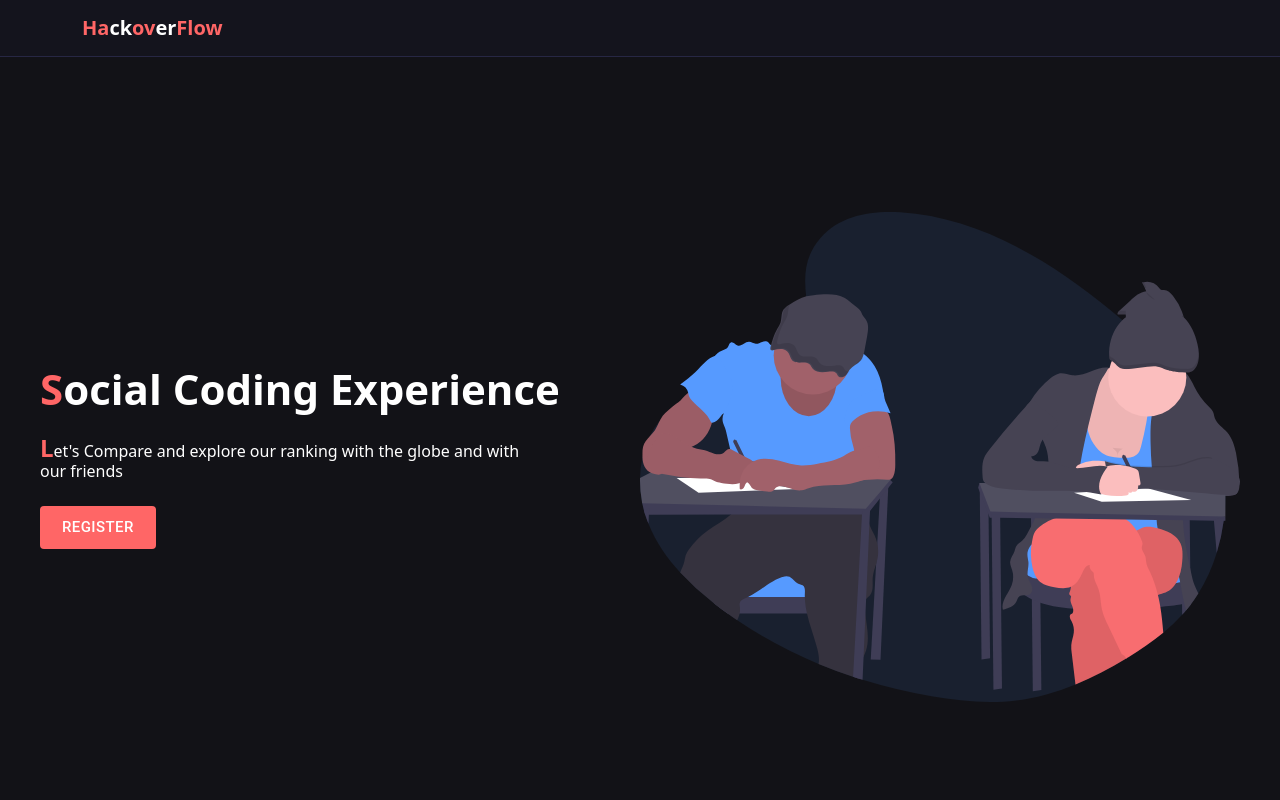
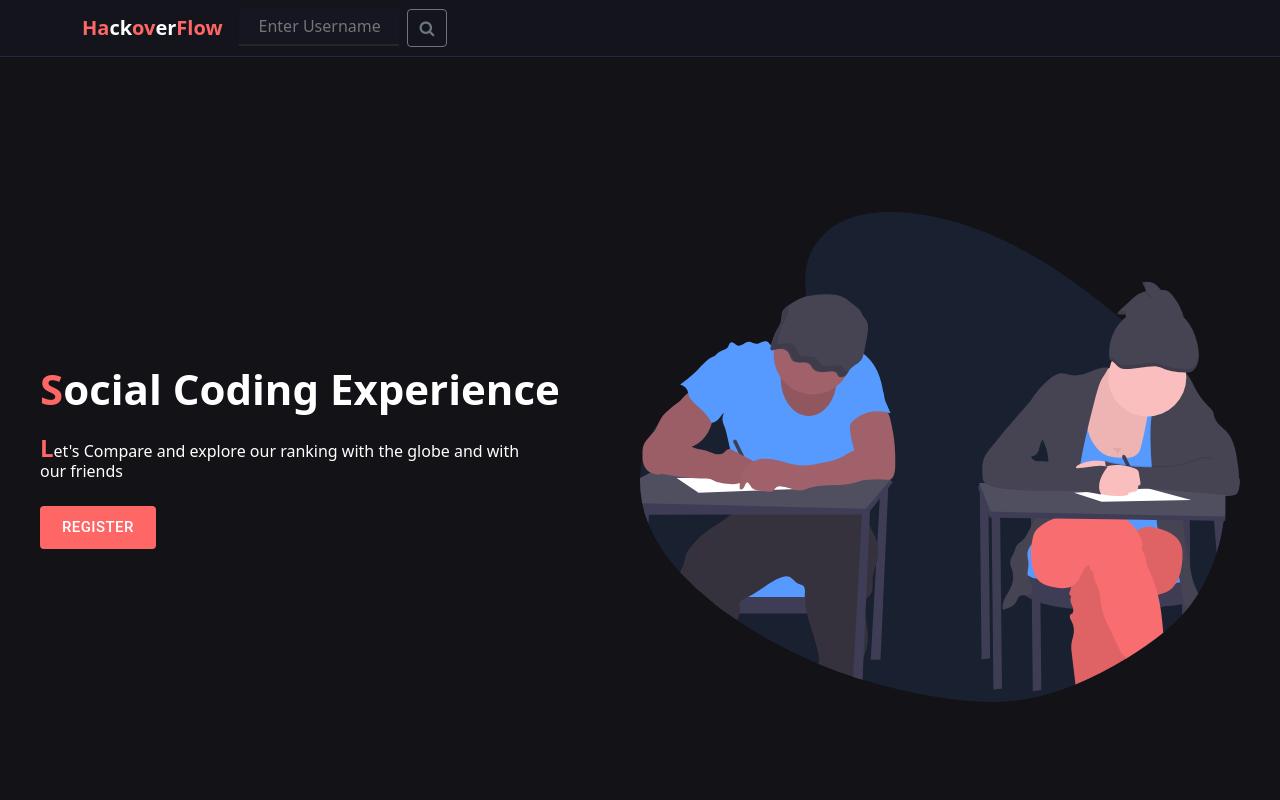
Before and after one commit to prykdev/HackOverflow_1, a React (Create React App) app in the folder client/: page / in a window 1280 px wide. Shown: the top 800 px of the page. Built offline with nearby package versions, Linux system fonts and the light colour scheme.

Commit message:
Search input navbar

```diff
--- a/client/package.json
+++ b/client/package.json
@@ -9,6 +9,7 @@
     "@testing-library/user-event": "^13.5.0",
     "axios": "^0.26.1",
     "bootstrap": "^5.1.3",
+    "font-awesome": "^4.7.0",
     "mdb-react-ui-kit": "^3.0.0",
     "react": "^17.0.2",
     "react-bootstrap": "^2.2.2",
--- a/client/src/Components/Navbar/NavbarComponent.jsx
+++ b/client/src/Components/Navbar/NavbarComponent.jsx
@@ -5,6 +5,7 @@ import { useAppContext } from "../../Context/appContext"
 import { useNavigate } from "react-router-dom"
 import Button from "@material-ui/core/Button"
 import "./NavbarComponent.scss"
+import 'font-awesome/css/font-awesome.min.css';
 
 const NavbarComponent = ({ pathname }) => {
   const { token, logoutUser } = useAppContext()
@@ -26,10 +27,22 @@ const NavbarComponent = ({ pathname }) => {
           {" "}
           <span>Ha</span>ck<span>ov</span>er<span>Flow</span>
         </Navbar.Brand>
+        <div className="search-bar">
+          <input type="text" className="search-input" placeholder="Enter Username" />
+          <button class="btn btn-outline-secondary" type="button">
+            <i class="fa fa-search"></i>
+          </button>
+        </div>
         <Navbar.Toggle aria-controls='responsive-navbar-nav' />
         <Navbar.Collapse id='responsive-navbar-nav'>
           {!isLogin ? (
             <Nav className='ms-auto'>
+              {/* <div className="search-bar">
+                <input type="text" className="search-input" placeholder="Enter Username" />
+                <button class="btn btn-outline-secondary" type="button">
+                  <i class="fa fa-search"></i>
+                </button>
+              </div> */}
               <Nav.Link
                 as={Link}
                 to='/dashboard'
--- a/client/src/Components/Navbar/NavbarComponent.scss
+++ b/client/src/Components/Navbar/NavbarComponent.scss
@@ -57,7 +57,10 @@
     transform: translateY(-4px);
 }
 
-
+.navbar-container {
+    display: flex;
+    justify-content: space-around;
+}
 
 
 .logout-btn{
@@ -65,3 +68,15 @@
     color:#FFF !important;
     font-weight: bold !important;
 }
+
+.search-bar{
+    display:flex;
+    justify-content: center;
+    gap: 0.5rem;
+}
+
+.search-input{
+    background-color: #1A1A2E50;
+    height: 2.3rem;
+    width: 10rem;
+}
```
Also changed, not shown: 1 other file (tests, documents, lock files or other folders).
